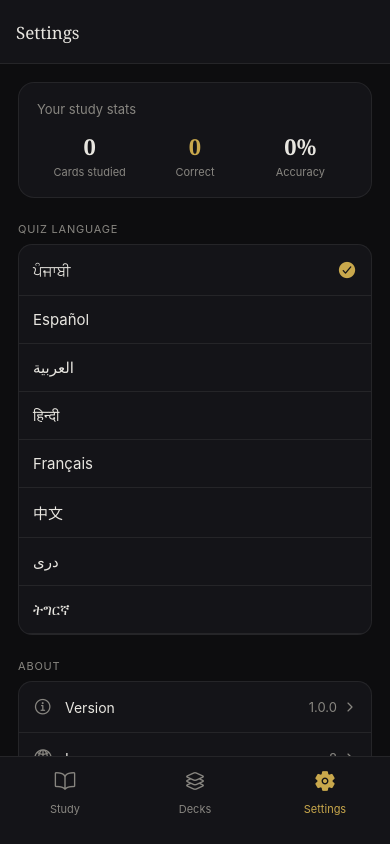
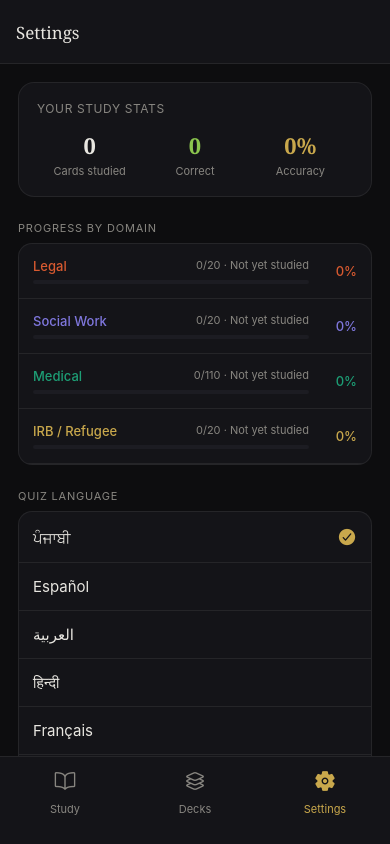
Before and after one commit to GoelSakshi742/shabdavali-app, a React Native app: screen /Settings in a window 390 px wide. Built offline with nearby package versions, Linux system fonts and the light colour scheme.

Commit message:
Fix progress tracking — save after quiz, show real stats in settings

```diff
--- a/src/screens/ResultsScreen.js
+++ b/src/screens/ResultsScreen.js
@@ -1,24 +1,35 @@
-import React from 'react';
+import React, { useEffect, useRef } from 'react';
 import {
   View, Text, TouchableOpacity, StyleSheet, SafeAreaView, ScrollView,
 } from 'react-native';
-import { Ionicons } from '@expo/vector-icons';
 import { COLORS } from '../utils/theme';
+import { useProgress } from '../hooks/useStorage';
 
 export default function ResultsScreen({ route, navigation }) {
   const { score, total, lang, domain } = route.params;
-  const pct = Math.round((score.right / total) * 100);
+  const { updateProgress } = useProgress();
+  const saved = useRef(false);
+
+  const pct = total > 0 ? Math.round((score.right / total) * 100) : 0;
   const tier = pct === 100 ? 4 : pct >= 80 ? 3 : pct >= 60 ? 2 : pct >= 40 ? 1 : 0;
-  const titles = ['Keep practising!','Good effort!','Well done!','Excellent!','Perfect!'];
-  const subs   = [
+  const titles = ['Keep practising!', 'Good effort!', 'Well done!', 'Excellent!', 'Perfect!'];
+  const subs = [
     'Review the missed cards and try again.',
     "You're making progress. Keep going!",
     "You're building strong vocabulary.",
     'Great command of these terms.',
     "You've mastered this deck!",
   ];
+  const circleColor = pct >= 80 ? COLORS.greenLight : pct >= 50 ? COLORS.accent : COLORS.red;
 
-  const circleColor = pct >= 80 ? COLORS.greenLight : pct >= 50 ? COLORS.accent : COLORS.red;
+  // Save progress when results screen mounts — only once
+  useEffect(() => {
+    if (saved.current) return;
+    saved.current = true;
+    if (domain && total > 0) {
+      updateProgress(domain, score.right, total);
+    }
+  }, []);
 
   return (
     <SafeAreaView style={s.safe}>
@@ -27,19 +38,32 @@ export default function ResultsScreen({ route, navigation }) {
           <Text style={[s.pct, { color: circleColor }]}>{pct}%</Text>
           <Text style={s.pctLabel}>score</Text>
         </View>
+
         <Text style={s.title}>{titles[tier]}</Text>
         <Text style={s.sub}>{subs[tier]}</Text>
 
         <View style={s.statsGrid}>
-          <View style={s.statBox}><Text style={[s.statN,{color:COLORS.greenLight}]}>{score.right}</Text><Text style={s.statL}>Correct</Text></View>
-          <View style={s.statBox}><Text style={[s.statN,{color:COLORS.red}]}>{score.wrong}</Text><Text style={s.statL}>Review</Text></View>
-          <View style={s.statBox}><Text style={[s.statN,{color:COLORS.accent}]}>{total}</Text><Text style={s.statL}>Total</Text></View>
-          <View style={s.statBox}><Text style={s.statN}>{pct}%</Text><Text style={s.statL}>Accuracy</Text></View>
+          <View style={s.statBox}>
+            <Text style={[s.statN, { color: COLORS.greenLight }]}>{score.right}</Text>
+            <Text style={s.statL}>Correct</Text>
+          </View>
+          <View style={s.statBox}>
+            <Text style={[s.statN, { color: COLORS.red }]}>{score.wrong}</Text>
+            <Text style={s.statL}>Review</Text>
+          </View>
+          <View style={s.statBox}>
+            <Text style={[s.statN, { color: COLORS.accent }]}>{total}</Text>
+            <Text style={s.statL}>Cards Studied</Text>
+          </View>
+          <View style={s.statBox}>
+            <Text style={s.statN}>{pct}%</Text>
+            <Text style={s.statL}>Accuracy</Text>
+          </View>
         </View>
 
         {score.wrongCards.length > 0 && (
           <TouchableOpacity style={s.retryBtn} onPress={() => {
-            const shuffled = score.wrongCards.sort(() => Math.random() - 0.5);
+            const shuffled = [...score.wrongCards].sort(() => Math.random() - 0.5);
             navigation.replace('Quiz', { cards: shuffled, lang, domain });
           }}>
             <Text style={s.retryText}>Retry missed cards ({score.wrongCards.length}) →</Text>
@@ -55,19 +79,19 @@ export default function ResultsScreen({ route, navigation }) {
 }
 
 const s = StyleSheet.create({
-  safe:   { flex: 1, backgroundColor: COLORS.bg },
-  scroll: { padding: 24, alignItems: 'center' },
-  circle: { width: 130, height: 130, borderRadius: 65, borderWidth: 3, alignItems: 'center', justifyContent: 'center', marginBottom: 20, marginTop: 20 },
-  pct:    { fontFamily: 'Georgia', fontSize: 34, fontWeight: '700', lineHeight: 38 },
-  pctLabel:{ fontSize: 12, color: COLORS.muted },
-  title:  { fontSize: 22, fontFamily: 'Georgia', color: COLORS.text, fontWeight: '700', marginBottom: 6 },
-  sub:    { fontSize: 14, color: COLORS.muted, textAlign: 'center', lineHeight: 20, marginBottom: 28 },
-  statsGrid: { flexDirection: 'row', flexWrap: 'wrap', gap: 10, width: '100%', marginBottom: 24 },
-  statBox:{ width: '47%', backgroundColor: COLORS.bg2, borderRadius: 12, padding: 16, alignItems: 'center' },
-  statN:  { fontFamily: 'Georgia', fontSize: 24, fontWeight: '700', color: COLORS.text },
-  statL:  { fontSize: 11, color: COLORS.muted, marginTop: 4, textTransform: 'uppercase', letterSpacing: 0.5 },
-  retryBtn:{ width: '100%', backgroundColor: COLORS.accent, borderRadius: 14, padding: 16, alignItems: 'center', marginBottom: 10 },
+  safe:     { flex: 1, backgroundColor: COLORS.bg },
+  scroll:   { padding: 24, alignItems: 'center' },
+  circle:   { width: 130, height: 130, borderRadius: 65, borderWidth: 3, alignItems: 'center', justifyContent: 'center', marginBottom: 20, marginTop: 20 },
+  pct:      { fontFamily: 'Georgia', fontSize: 34, fontWeight: '700', lineHeight: 38 },
+  pctLabel: { fontSize: 12, color: COLORS.muted },
+  title:    { fontSize: 22, fontFamily: 'Georgia', color: COLORS.text, fontWeight: '700', marginBottom: 6 },
+  sub:      { fontSize: 14, color: COLORS.muted, textAlign: 'center', lineHeight: 20, marginBottom: 28 },
+  statsGrid:{ flexDirection: 'row', flexWrap: 'wrap', gap: 10, width: '100%', marginBottom: 24 },
+  statBox:  { width: '47%', backgroundColor: COLORS.bg2, borderRadius: 12, padding: 16, alignItems: 'center' },
+  statN:    { fontFamily: 'Georgia', fontSize: 24, fontWeight: '700', color: COLORS.text },
+  statL:    { fontSize: 11, color: COLORS.muted, marginTop: 4, textTransform: 'uppercase', letterSpacing: 0.5 },
+  retryBtn: { width: '100%', backgroundColor: COLORS.accent, borderRadius: 14, padding: 16, alignItems: 'center', marginBottom: 10 },
   retryText:{ fontSize: 15, fontWeight: '500', color: COLORS.bg },
-  homeBtn:{ width: '100%', borderRadius: 14, padding: 14, alignItems: 'center', borderWidth: 0.5, borderColor: COLORS.border2 },
-  homeBtnText:{ fontSize: 14, color: COLORS.muted },
+  homeBtn:  { width: '100%', borderRadius: 14, padding: 14, alignItems: 'center', borderWidth: 0.5, borderColor: COLORS.border2 },
+  homeBtnText: { fontSize: 14, color: COLORS.muted },
 });
--- a/src/screens/SettingsScreen.js
+++ b/src/screens/SettingsScreen.js
@@ -1,8 +1,12 @@
 import React from 'react';
-import { View, Text, TouchableOpacity, StyleSheet, SafeAreaView, ScrollView, Alert } from 'react-native';
+import {
+  View, Text, TouchableOpacity, StyleSheet,
+  SafeAreaView, ScrollView, Alert,
+} from 'react-native';
 import { Ionicons } from '@expo/vector-icons';
-import { COLORS, LANG_NAMES } from '../utils/theme';
+import { COLORS, LANG_NAMES, DOMAIN_NAMES, DOMAIN_COLORS } from '../utils/theme';
 import { useLang, useProgress } from '../hooks/useStorage';
+import { BUILT_IN_CARDS } from '../data/cards';
 
 function Row({ icon, label, value, onPress, destructive }) {
   return (
@@ -19,28 +23,75 @@ export default function SettingsScreen() {
   const [lang, setLang] = useLang();
   const { progress, resetProgress } = useProgress();
 
-  const totalCards = Object.values(progress).reduce((a, b) => a + (b.total || 0), 0);
-  const totalCorrect = Object.values(progress).reduce((a, b) => a + (b.correct || 0), 0);
+  const builtInDomains = ['legal', 'social', 'medical', 'irb'];
+
+  // Accurate stats from stored progress
+  const totalStudied  = builtInDomains.reduce((a, d) => a + (progress[d]?.total   || 0), 0);
+  const totalCorrect  = builtInDomains.reduce((a, d) => a + (progress[d]?.correct || 0), 0);
+  const accuracy      = totalStudied > 0 ? Math.round((totalCorrect / totalStudied) * 100) : 0;
 
   function confirmReset() {
-    Alert.alert('Reset progress?', 'All study history and statistics will be cleared.', [
-      { text: 'Cancel', style: 'cancel' },
-      { text: 'Reset', style: 'destructive', onPress: resetProgress },
-    ]);
+    Alert.alert(
+      'Reset progress?',
+      'All study history and statistics will be cleared.',
+      [
+        { text: 'Cancel', style: 'cancel' },
+        { text: 'Reset', style: 'destructive', onPress: resetProgress },
+      ]
+    );
   }
 
   return (
     <SafeAreaView style={s.safe}>
       <ScrollView contentContainerStyle={s.scroll} showsVerticalScrollIndicator={false}>
 
-        {/* Stats summary */}
+        {/* Overall stats */}
         <View style={s.statsBox}>
           <Text style={s.statsTitle}>Your study stats</Text>
           <View style={s.statsRow}>
-            <View style={s.statCol}><Text style={s.statN}>{totalCards}</Text><Text style={s.statL}>Cards studied</Text></View>
-            <View style={s.statCol}><Text style={[s.statN,{color:COLORS.accent}]}>{totalCorrect}</Text><Text style={s.statL}>Correct</Text></View>
-            <View style={s.statCol}><Text style={s.statN}>{totalCards ? Math.round(totalCorrect/totalCards*100) : 0}%</Text><Text style={s.statL}>Accuracy</Text></View>
+            <View style={s.statCol}>
+              <Text style={s.statN}>{totalStudied}</Text>
+              <Text style={s.statL}>Cards studied</Text>
+            </View>
+            <View style={s.statCol}>
+              <Text style={[s.statN, { color: COLORS.greenLight }]}>{totalCorrect}</Text>
+              <Text style={s.statL}>Correct</Text>
+            </View>
+            <View style={s.statCol}>
+              <Text style={[s.statN, { color: COLORS.accent }]}>{accuracy}%</Text>
+              <Text style={s.statL}>Accuracy</Text>
+            </View>
           </View>
+        </View>
+
+        {/* Per-domain progress */}
+        <Text style={s.sectionLabel}>Progress by domain</Text>
+        <View style={s.section}>
+          {builtInDomains.map(d => {
+            const p          = progress[d];
+            const studied    = p?.total   || 0;
+            const correct    = p?.correct || 0;
+            const domainSize = BUILT_IN_CARDS[d].length;
+            const pct        = domainSize > 0 ? Math.min(100, Math.round((correct / domainSize) * 100)) : 0;
+            const col        = DOMAIN_COLORS[d];
+            const lastDate   = p?.lastStudied
+              ? new Date(p.lastStudied).toLocaleDateString('en-CA', { month: 'short', day: 'numeric' })
+              : 'Not yet studied';
+            return (
+              <View key={d} style={s.domainRow}>
+                <View style={{ flex: 1 }}>
+                  <View style={s.domainHeader}>
+                    <Text style={[s.domainName, { color: col }]}>{DOMAIN_NAMES[d]}</Text>
+                    <Text style={s.domainMeta}>{correct}/{domainSize} · {lastDate}</Text>
+                  </View>
+                  <View style={s.barBg}>
+                    <View style={[s.barFill, { width: pct + '%', backgroundColor: col }]} />
+                  </View>
+                </View>
+                <Text style={[s.domainPct, { color: col }]}>{pct}%</Text>
+              </View>
+            );
+          })}
         </View>
 
         {/* Language */}
@@ -49,7 +100,9 @@ export default function SettingsScreen() {
           {Object.entries(LANG_NAMES).map(([k, v]) => (
             <TouchableOpacity key={k} style={s.langRow} onPress={() => setLang(k)}>
               <Text style={s.langName}>{v}</Text>
-              {lang === k && <Ionicons name="checkmark-circle" size={20} color={COLORS.accent} />}
+              {lang === k && (
+                <Ionicons name="checkmark-circle" size={20} color={COLORS.accent} />
+              )}
             </TouchableOpacity>
           ))}
         </View>
@@ -57,20 +110,22 @@ export default function SettingsScreen() {
         {/* About */}
         <Text style={s.sectionLabel}>About</Text>
         <View style={s.section}>
-          <Row icon="information-circle-outline" label="Version" value="1.0.0" onPress={() => {}} />
+          <Row icon="information-circle-outline" label="Version" value="1.1.0" onPress={() => {}} />
           <Row icon="globe-outline" label="Languages" value="8" onPress={() => {}} />
-          <Row icon="library-outline" label="Built-in terms" value="80" onPress={() => {}} />
+          <Row icon="library-outline" label="Built-in terms"
+            value={`${builtInDomains.reduce((a, d) => a + BUILT_IN_CARDS[d].length, 0)}`}
+            onPress={() => {}} />
         </View>
 
-        {/* Danger */}
+        {/* Reset */}
         <Text style={s.sectionLabel}>Data</Text>
         <View style={s.section}>
           <Row icon="trash-outline" label="Reset study progress" onPress={confirmReset} destructive />
         </View>
 
         <View style={s.footer}>
-          <Text style={s.footerText}>ਸ਼ਬਦਾਵਲੀ · Punjabi Interpreter Flashcards</Text>
-          <Text style={s.footerSub}>Free to use · All data stored on device</Text>
+          <Text style={s.footerText}>ਸ਼ਬਦਾਵਲੀ · Interpreter Flashcards</Text>
+          <Text style={s.footerSub}>Free · All data stored on device</Text>
         </View>
       </ScrollView>
     </SafeAreaView>
@@ -78,22 +133,29 @@ export default function SettingsScreen() {
 }
 
 const s = StyleSheet.create({
-  safe:    { flex: 1, backgroundColor: COLORS.bg },
-  scroll:  { padding: 18 },
-  statsBox:{ backgroundColor: COLORS.bg2, borderRadius: 16, padding: 18, marginBottom: 24, borderWidth: 0.5, borderColor: COLORS.border },
-  statsTitle:{ fontSize: 13, color: COLORS.muted, marginBottom: 14 },
-  statsRow:{ flexDirection: 'row' },
-  statCol: { flex: 1, alignItems: 'center' },
-  statN:   { fontFamily: 'Georgia', fontSize: 22, color: COLORS.text, fontWeight: '700' },
-  statL:   { fontSize: 11, color: COLORS.muted, marginTop: 4 },
+  safe:       { flex: 1, backgroundColor: COLORS.bg },
+  scroll:     { padding: 18 },
+  statsBox:   { backgroundColor: COLORS.bg2, borderRadius: 16, padding: 18, marginBottom: 24, borderWidth: 0.5, borderColor: COLORS.border },
+  statsTitle: { fontSize: 12, color: COLORS.muted, marginBottom: 14, textTransform: 'uppercase', letterSpacing: 0.6 },
+  statsRow:   { flexDirection: 'row' },
+  statCol:    { flex: 1, alignItems: 'center' },
+  statN:      { fontFamily: 'Georgia', fontSize: 22, color: COLORS.text, fontWeight: '700' },
+  statL:      { fontSize: 11, color: COLORS.muted, marginTop: 4, textAlign: 'center' },
   sectionLabel: { fontSize: 11, color: COLORS.muted, textTransform: 'uppercase', letterSpacing: 0.8, marginBottom: 8 },
-  section: { backgroundColor: COLORS.bg2, borderRadius: 14, marginBottom: 24, overflow: 'hidden', borderWidth: 0.5, borderColor: COLORS.border },
-  row:     { flexDirection: 'row', alignItems: 'center', padding: 14, borderBottomWidth: 0.5, borderBottomColor: COLORS.border },
-  rowLabel:{ flex: 1, fontSize: 14, color: COLORS.text, marginLeft: 4 },
-  rowValue:{ fontSize: 13, color: COLORS.muted, marginRight: 6 },
-  langRow: { flexDirection: 'row', alignItems: 'center', justifyContent: 'space-between', padding: 14, borderBottomWidth: 0.5, borderBottomColor: COLORS.border },
-  langName:{ fontSize: 15, color: COLORS.text },
-  footer:  { alignItems: 'center', paddingTop: 20, paddingBottom: 12 },
-  footerText:{ fontSize: 13, color: COLORS.muted },
-  footerSub: { fontSize: 11, color: COLORS.bg3, marginTop: 4 },
+  section:    { backgroundColor: COLORS.bg2, borderRadius: 14, marginBottom: 24, overflow: 'hidden', borderWidth: 0.5, borderColor: COLORS.border },
+  domainRow:  { flexDirection: 'row', alignItems: 'center', padding: 14, borderBottomWidth: 0.5, borderBottomColor: COLORS.border, gap: 12 },
+  domainHeader: { flexDirection: 'row', justifyContent: 'space-between', marginBottom: 6 },
+  domainName: { fontSize: 13, fontWeight: '500' },
+  domainMeta: { fontSize: 11, color: COLORS.muted },
+  barBg:      { height: 4, backgroundColor: COLORS.bg3, borderRadius: 2, overflow: 'hidden' },
+  barFill:    { height: 4, borderRadius: 2 },
+  domainPct:  { fontSize: 13, fontWeight: '500', minWidth: 36, textAlign: 'right' },
+  row:        { flexDirection: 'row', alignItems: 'center', padding: 14, borderBottomWidth: 0.5, borderBottomColor: COLORS.border },
+  rowLabel:   { flex: 1, fontSize: 14, color: COLORS.text, marginLeft: 4 },
+  rowValue:   { fontSize: 13, color: COLORS.muted, marginRight: 6 },
+  langRow:    { flexDirection: 'row', alignItems: 'center', justifyContent: 'space-between', padding: 14, borderBottomWidth: 0.5, borderBottomColor: COLORS.border },
+  langName:   { fontSize: 15, color: COLORS.text },
+  footer:     { alignItems: 'center', paddingTop: 20, paddingBottom: 12 },
+  footerText: { fontSize: 13, color: COLORS.muted },
+  footerSub:  { fontSize: 11, color: COLORS.bg3, marginTop: 4 },
 });
```
Also changed, not shown: app.json (+11 -0 lines), package.json (+10 -9 lines), 1 other file (tests, documents, lock files or other folders).
